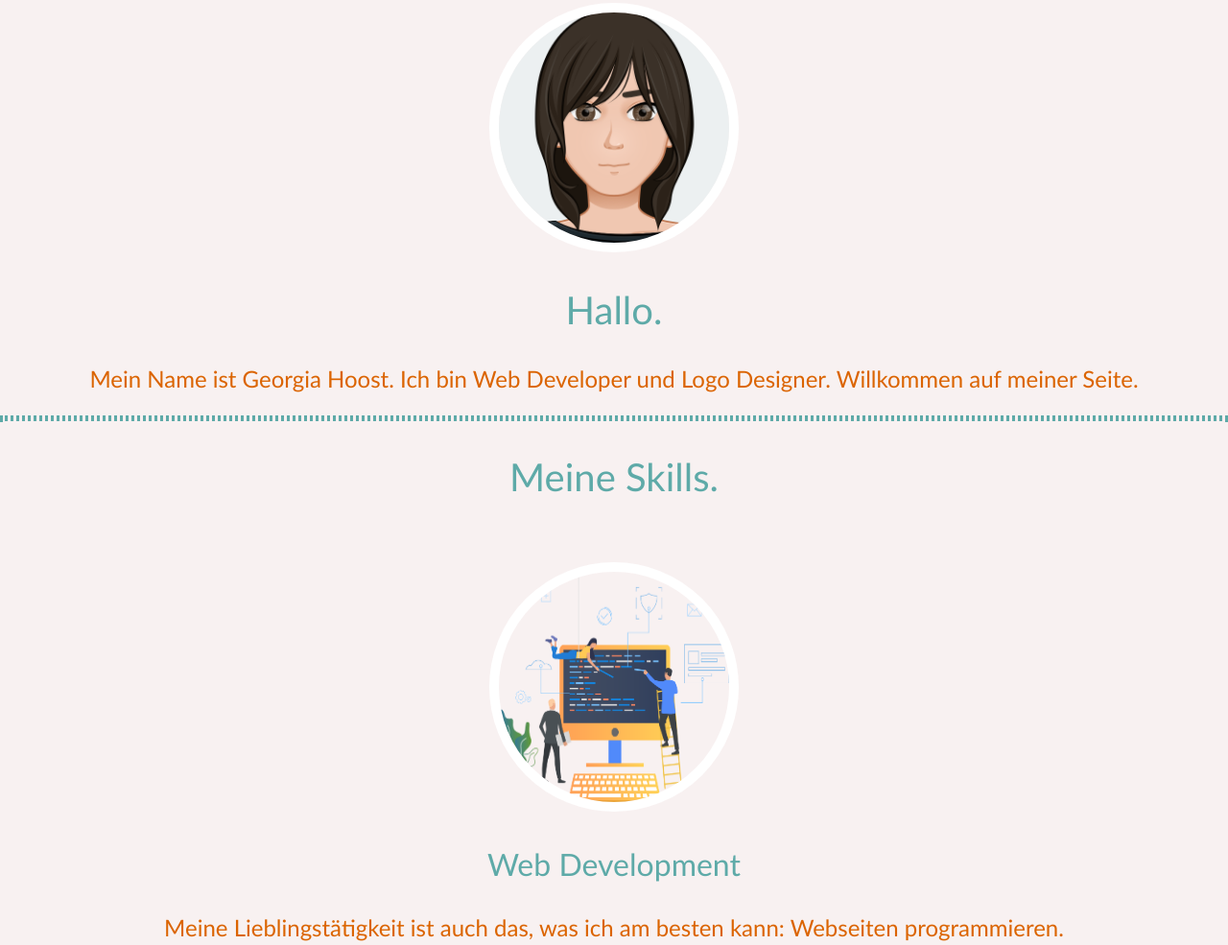
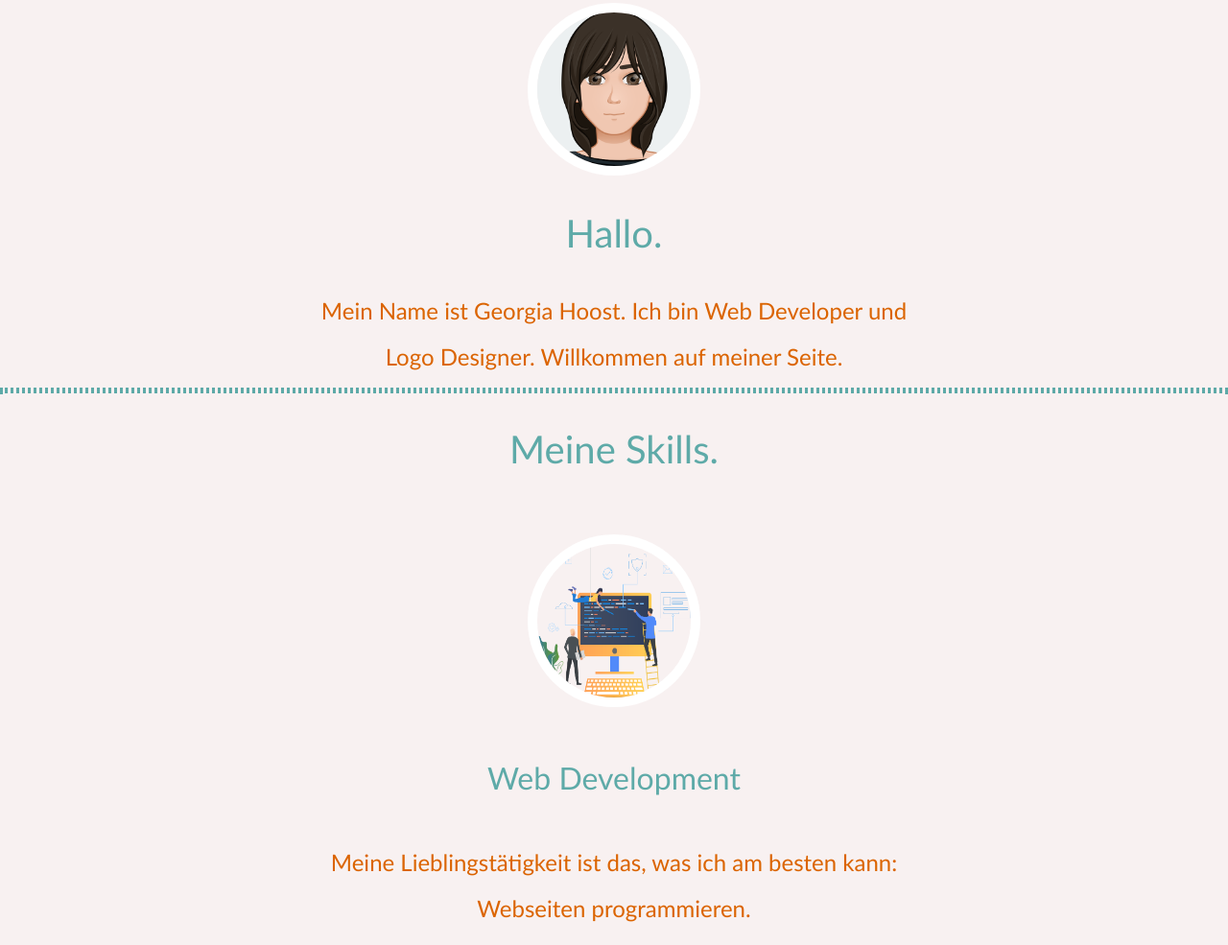
Before and after one commit to g-hoost/CSS---My-Site, a plain HTML site: page index.html in a window 1280 px wide. Shown: the part 689-1674 px from the top of the page at 96% size. Drawn offline with Linux system fonts and the light colour scheme; a web font is replaced by a local one.

Commit message:
still styling imgs

```diff
--- a/CSS/style.css
+++ b/CSS/style.css
@@ -57,22 +57,32 @@ hr {
     left: 15%;
     top: 10rem;
 }
-h1, p:first-of-type {
+.profile > h1,
+.profile > p:first-of-type {
      text-align: center;
+     width: 50%;
+     margin: 0 auto;
+     line-height: 2;
 }
 .middle-container {
     position: relative;
     background-color: #f8f1f1;
 
 }
+.skill-row {
+    width: 50vw;
+    margin: 0 auto;
+    line-height: 2;
+}
 .skills_pic,
 .avatar,
 .workplace {
     margin-top: 2rem;
-    width: 15rem;
-    height: 15rem;
+    width: 10rem;
+    height: 10rem;
     border-radius: 100%;
     border: 10px solid white;
+    text-align: left;
 }
 .city_background {
     width: 40vw;
@@ -84,4 +94,5 @@ h1, p:first-of-type {
 }
 .contact-me p {
     color: whitesmoke;
+    padding-bottom: 2rem;
 }
--- a/index.html
+++ b/index.html
@@ -36,7 +36,7 @@
                 <img class="skills_pic" class="logo_design" src="images/programming_skills.png"
                     alt="The orange rabbit of Hoost Design">
                 <h3>Web Development</h3>
-                <p>Meine Lieblingstätigkeit ist auch das, was ich am besten kann:<span> </span>Webseiten programmieren.
+                <p>Meine Lieblingstätigkeit ist das, was ich am besten kann:<br>Webseiten programmieren.
                 </p>
             </div>
             <div class="skill-row">
```
Also changed, not shown: 1 other file.
